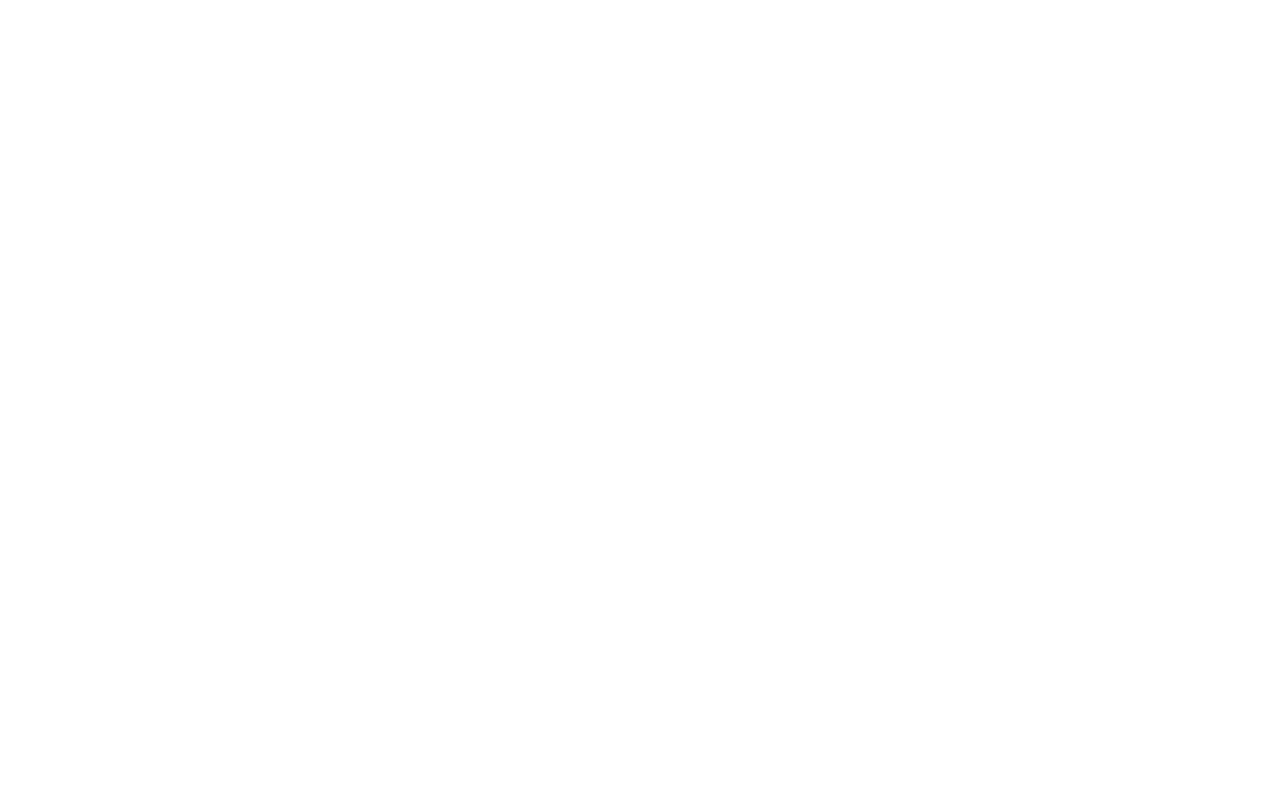
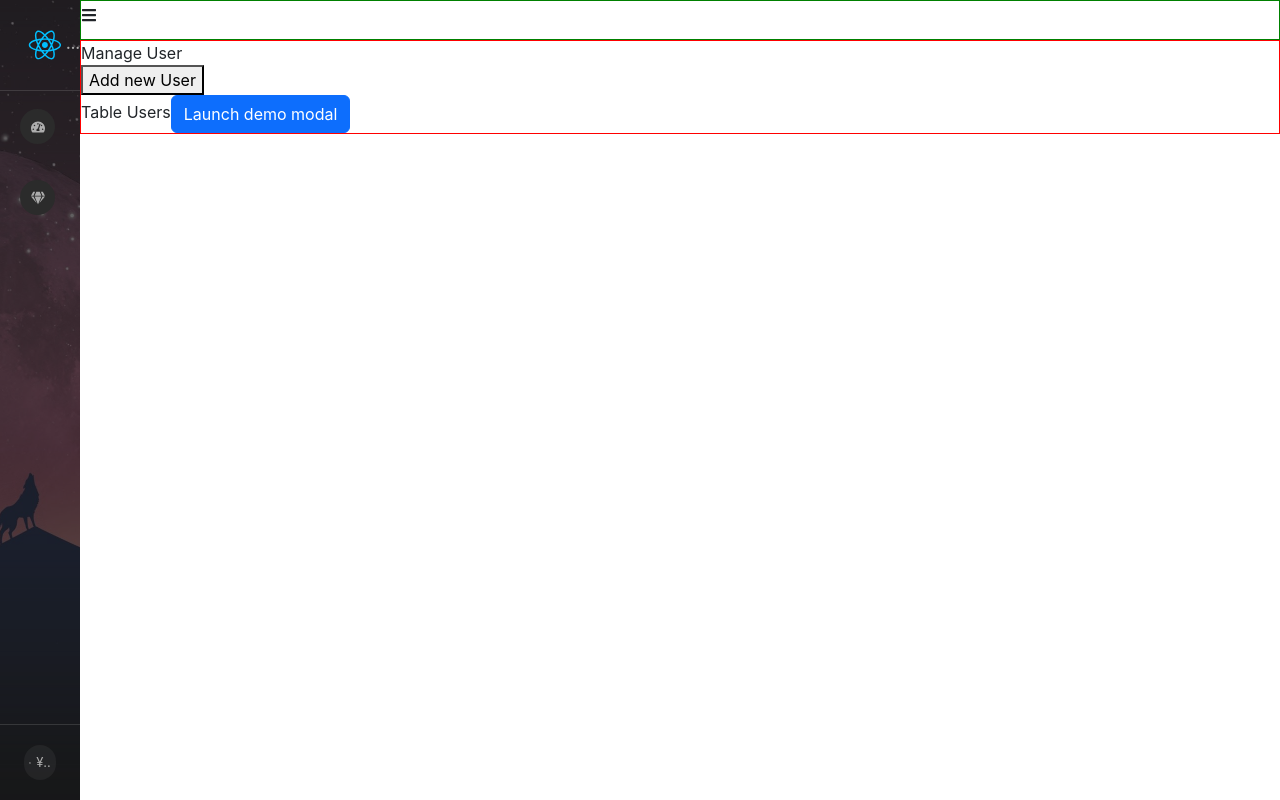
Before and after one commit to tedvkieu/ReactJS_Basic, a React (Create React App) app: page /admin/manage-user in a window 1280 px wide. Before the commit this address had no page. Built offline with nearby package versions, Linux system fonts and the light colour scheme.

Commit message:
#56 Modal Add new User

```diff
--- a/src/App.scss
+++ b/src/App.scss
@@ -57,6 +57,7 @@
             }
             .title-3 {
                 button {
+                    border: none;
                     border-radius: 5px;
                     background: #303030;
                     padding: 0 15px;
--- a/src/components/Admin/Admin.js
+++ b/src/components/Admin/Admin.js
@@ -2,6 +2,7 @@
 import './Admin.scss';
 import { FaBars } from 'react-icons/fa';
 import { useState } from 'react';
+import { Outlet } from 'react-router-dom';
 
 const Admin = (props) => {
     const [collapsed, setCollapsed] = useState(false);
@@ -12,7 +13,12 @@
                 <SideBar collapsed={!collapsed} />
             </div>
             <div className="admin-content">
-                <FaBars onClick={() => setCollapsed(!collapsed)} />
+                <div className="admin-header">
+                    <FaBars onClick={() => setCollapsed(!collapsed)} />
+                </div>
+                <div className="admin-main">
+                    <Outlet />
+                </div>
             </div>
         </div>
     );
--- a/src/components/Admin/Admin.scss
+++ b/src/components/Admin/Admin.scss
@@ -5,4 +5,14 @@
             height: 100vh !important;
         }
     }
+    .admin-content {
+        width: 100%;
+        .admin-header {
+            height: 40px;
+            border: 1px solid green;
+        }
+        .admin-main {
+            border: 1px solid red;
+        }
+    }
 }
--- /dev/null
+++ b/src/components/Admin/Content/DashBoard.js
@@ -0,0 +1,9 @@
+const DashBoard = (props) => {
+    return (
+        <div>
+            <div>DashBoard</div>
+        </div>
+    );
+};
+
+export default DashBoard;
--- /dev/null
+++ b/src/components/Admin/Content/ManageUser.js
@@ -0,0 +1,19 @@
+import ModelCreateUser from './ModelCreateUser';
+const ManageUser = (props) => {
+    return (
+        <div className="manage-user-container">
+            <div className="title">Manage User</div>
+            <div className="users-conetent">
+                <div>
+                    <button>Add new User</button>
+                </div>
+                <div>
+                    Table Users
+                    <ModelCreateUser />
+                </div>
+            </div>
+        </div>
+    );
+};
+
+export default ManageUser;
--- /dev/null
+++ b/src/components/Admin/Content/ModelCreateUser.js
@@ -0,0 +1,63 @@
+import { useState } from 'react';
+import Button from 'react-bootstrap/Button';
+import Modal from 'react-bootstrap/Modal';
+
+const ModelCreateUser = (props) => {
+    const [show, setShow] = useState(false);
+
+    const handleClose = () => setShow(false);
+    const handleShow = () => setShow(true);
+
+    return (
+        <>
+            <Button variant="primary" onClick={handleShow}>
+                Launch demo modal
+            </Button>
+
+            <Modal size="xl" show={show} onHide={handleClose} backdrop="static">
+                <Modal.Header closeButton>
+                    <Modal.Title>Add New User</Modal.Title>
+                </Modal.Header>
+                <Modal.Body>
+                    <form className="row g-3">
+                        <div className="col-md-6">
+                            <label className="form-label">Email</label>
+                            <input type="email" className="form-control" />
+                        </div>
+                        <div className="col-md-6">
+                            <label className="form-label">Password</label>
+                            <input type="password" className="form-control" />
+                        </div>
+
+                        <div className="col-md-6">
+                            <label className="form-label">User Name</label>
+                            <input type="text" className="form-control" />
+                        </div>
+                        <div className="col-md-4">
+                            <label className="form-label">Role</label>
+                            <select className="form-select">
+                                <option selected value="USER">
+                                    USERS
+                                </option>
+                                <option value="ADMIN">ADMIN</option>
+                            </select>
+                        </div>
+                        <div className="col-md-12">
+                            <label className="form-label">Image</label>
+                            <input type="file" />
+                        </div>
+                    </form>
+                </Modal.Body>
+                <Modal.Footer>
+                    <Button variant="secondary" onClick={handleClose}>
+                        Close
+                    </Button>
+                    <Button variant="primary" onClick={handleClose}>
+                        Save
+                    </Button>
+                </Modal.Footer>
+            </Modal>
+        </>
+    );
+};
+export default ModelCreateUser;
--- a/src/components/Admin/SideBar.js
+++ b/src/components/Admin/SideBar.js
@@ -18,7 +18,7 @@
     FaHeart,
 } from 'react-icons/fa';
 import { DiReact } from 'react-icons/di';
-import { MdDashboard } from 'react-icons/md';
+import { Link } from 'react-router-dom';
 import sidebarBg from '../../assets/bg2.jpg';
 import './SideBar.scss';
 
@@ -53,11 +53,16 @@
                     <Menu iconShape="circle">
                         <MenuItem icon={<FaTachometerAlt />}>
                             Dashboard
+                            <Link to="/admin" />
                         </MenuItem>
                     </Menu>
                     <Menu iconShape="circle">
                         <SubMenu icon={<FaGem />} title="Features">
-                            <MenuItem> Quan Ly Users</MenuItem>
+                            <MenuItem>
+
+                                Quan Ly Users
+                                <Link to="/admin/manage-user" />
+                            </MenuItem>
                             <MenuItem> Quan Ly Bai Quiz</MenuItem>
                             <MenuItem> Quan Ly Cau Hoi</MenuItem>
                         </SubMenu>
--- a/src/index.js
+++ b/src/index.js
@@ -10,6 +10,8 @@
 import Admin from './components/Admin/Admin';
 import App from './App';
 import HomePage from './components/Home/HomePage';
+import ManageUser from './components/Admin/Content/ManageUser';
+import DashBoard from './components/Admin/Content/DashBoard';
 
 const root = ReactDOM.createRoot(document.getElementById('root'));
 root.render(
@@ -21,7 +23,10 @@
                     <Route index element={<HomePage />}></Route>
                     <Route path="users" element={<User />}></Route>
                 </Route>
-                <Route path="admin" element={<Admin />}></Route>
+                <Route path="admin" element={<Admin />}>
+                    <Route index element={<DashBoard />} />
+                    <Route path="manage-user" element={<ManageUser />} />
+                </Route>
             </Routes>
         </BrowserRouter>
 
```
